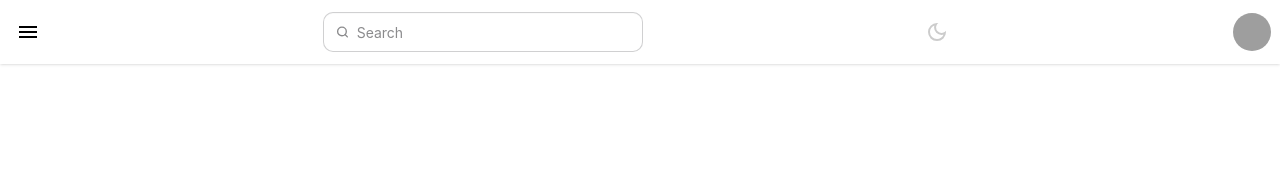
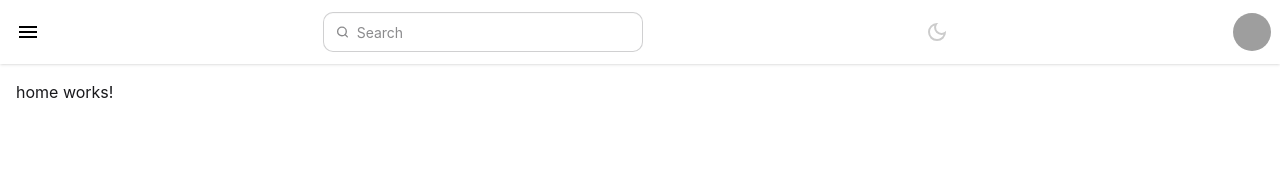
Before and after one commit to Vysakhp22/MindSpace-UI, an Angular app: page /home in a window 1280 px wide. Shown: the top 170 px of the page. Built offline with nearby package versions, Linux system fonts and the light colour scheme; grey boxes are pictures that could not be loaded.

Commit message:
feat: update layout component to include routing and state management with signals

```diff
--- a/src/app/app.routes.ts
+++ b/src/app/app.routes.ts
@@ -13,6 +13,11 @@ export const routes: Routes = [
                         loadComponent: () => import('./modules/home/home').then(m => m.Home)
                     }
                 ]
+            },
+            {
+                path: '',
+                redirectTo: 'home',
+                pathMatch: 'full'
             }
         ]
     }
--- a/src/app/modules/layout/layout.html
+++ b/src/app/modules/layout/layout.html
@@ -1,13 +1,16 @@
+<div class="flex flex-col h-screen w-full">
     <div class="navbar bg-base-100 shadow-sm">
         <div class="flex gap-2 justify-between w-full">
             <div tabindex="0" role="button" class="btn btn-ghost btn-circle">
-            <svg xmlns="http://www.w3.org/2000/svg" height="24px" viewBox="0 -960 960 960" width="24px" fill="#000000">
+                <svg xmlns="http://www.w3.org/2000/svg" height="24px" viewBox="0 -960 960 960" width="24px"
+                    fill="#000000">
                     <path d="M120-240v-80h720v80H120Zm0-200v-80h720v80H120Zm0-200v-80h720v80H120Z" />
                 </svg>
             </div>
             <label class="input">
                 <svg class="h-[1em] opacity-50" xmlns="http://www.w3.org/2000/svg" viewBox="0 0 24 24">
-                <g stroke-linejoin="round" stroke-linecap="round" stroke-width="2.5" fill="none" stroke="currentColor">
+                    <g stroke-linejoin="round" stroke-linecap="round" stroke-width="2.5" fill="none"
+                        stroke="currentColor">
                         <circle cx="11" cy="11" r="8"></circle>
                         <path d="m21 21-4.3-4.3"></path>
                     </g>
@@ -15,7 +18,8 @@
                 <input type="search" required placeholder="Search" />
             </label>
             <div class="btn btn-ghost btn-circle">
-            <svg xmlns="http://www.w3.org/2000/svg" height="24px" viewBox="0 -960 960 960" width="24px" fill="#CCCCCC">
+                <svg xmlns="http://www.w3.org/2000/svg" height="24px" viewBox="0 -960 960 960" width="24px"
+                    fill="#CCCCCC">
                     <path
                         d="M480-120q-150 0-255-105T120-480q0-150 105-255t255-105q14 0 27.5 1t26.5 3q-41 29-65.5 75.5T444-660q0 90 63 153t153 63q55 0 101-24.5t75-65.5q2 13 3 26.5t1 27.5q0 150-105 255T480-120Zm0-80q88 0 158-48.5T740-375q-20 5-40 8t-40 3q-123 0-209.5-86.5T364-660q0-20 3-40t8-40q-78 32-126.5 102T200-480q0 116 82 198t198 82Zm-10-270Z" />
                 </svg>
@@ -27,7 +31,8 @@
                             src="https://img.daisyui.com/images/stock/photo-1534528741775-53994a69daeb.webp" />
                     </div>
                 </div>
-            <ul tabindex="-1" class="menu menu-sm dropdown-content bg-base-100 rounded-box z-1 mt-3 w-52 p-2 shadow">
+                <ul tabindex="-1"
+                    class="menu menu-sm dropdown-content bg-base-100 rounded-box z-1 mt-3 w-52 p-2 shadow">
                     <li>
                         <a class="justify-between">
                             Profile
@@ -40,3 +45,7 @@
             </div>
         </div>
     </div>
+    <div class="flex-1 p-4">
+        <router-outlet></router-outlet>
+    </div>
+</div>
--- a/src/app/modules/layout/layout.ts
+++ b/src/app/modules/layout/layout.ts
@@ -1,11 +1,14 @@
-import { Component } from '@angular/core';
+import { Component, signal } from '@angular/core';
+import { RouterOutlet } from '@angular/router';
 
 @Component({
   selector: 'app-layout',
-  imports: [],
+  imports: [RouterOutlet],
   templateUrl: './layout.html',
   styleUrl: './layout.scss',
 })
 export class Layout {
 
+  darkModeActive = signal(false);
+  sidebarActive = signal(true);
 }
```
Lines whose indentation alone changed are shown as unchanged.
